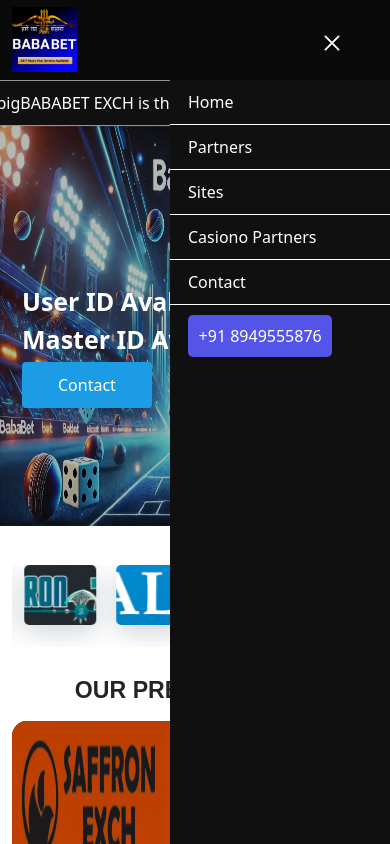
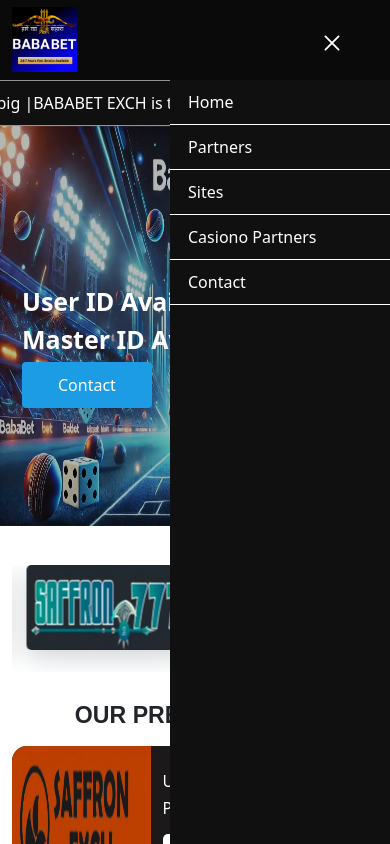
Before and after one commit to abdhakeemabd/bababet, a React (Vite) app: page / in a window 390 px wide. Both pictures are taken after a click on the button "Menu". Shown: the top 844 px of the page. Built offline with nearby package versions, Linux system fonts and the light colour scheme.

Commit message:
content changes

```diff
--- a/src/assets/style/css/footer.css
+++ b/src/assets/style/css/footer.css
@@ -46,7 +46,7 @@
     position: fixed;
     bottom: 20px;
     right: 15px;
-    background-color: #95ff00;
+    background-color: #49E670;
     color: #fff !important;
     font-size: 30px;
     width: 60px;;
@@ -56,5 +56,6 @@
     justify-content: center;
     border-radius: 50%;
 }
-.footer-sec .whatsapp{
+.footer-sec .menu a{
+    color: red !important;
 }
--- a/src/assets/style/css/partners.css
+++ b/src/assets/style/css/partners.css
@@ -15,9 +15,8 @@
 }
 .team-sec .team-card .team-img{
     width: 100%;
-    height: 60px;
+    height: 85px;
     border-radius: 5px;
-    object-fit: cover;
 }
 .team-sec .team-card .cont{
     padding: 10px 20px;
--- a/src/component/about.jsx
+++ b/src/component/about.jsx
@@ -13,7 +13,7 @@
         <div className="row">
           <div className="col-md-6"  data-aos="fade-up" data-aos-offset="10">
             <h3>About Us</h3>
-            <p>We are the leading Gaming user ID Master ID provider, transforming the gaming experience with innovation and user-focused solutions. Trusted by gamers worldwide, we offer seamless and secure access to elevate your gameplay. Join us and take your gaming to the next level!</p>
+            <p>We are the leading Gaming User ID Master ID provider, transforming the gaming experience with innovation and user-focused solutions. Trusted by gamers worldwide, we offer seamless and secure access to elevate your gameplay. Join us and take your gaming to the next level!</p>
             <div className="row">
               <div className="col-6 mb-2" data-aos="fade-up" data-aos-offset="10">
                 <div className="d-flex align-items-center gap-3">
@@ -40,7 +40,7 @@
                </div>
               </div>
               <div className="col-md-6 my-3">
-              <a className='btn' href="wa.me:8003509193">Get Started</a>
+              <a className='btn' href="https://wa.link/66a9vn">Get Started</a>
               </div>
             </div>
           </div>
--- a/src/component/faq.jsx
+++ b/src/component/faq.jsx
@@ -18,10 +18,10 @@
               aria-controls="panel1-content"
               id="panel1-header"
             >
-             What is UserID
+             What is User ID
             </AccordionSummary>
             <AccordionDetails>
-              User id provide platform with accessing world all top popular make preditction and winble deal
+              User ID provide platform with accessing world all top popular make preditction and winble deal
             </AccordionDetails>
           </Accordion>
           <Accordion slotProps={{ heading: { component: 'h4' } }}>
--- a/src/component/footer.jsx
+++ b/src/component/footer.jsx
@@ -11,7 +11,7 @@
   return (
     <footer className='footer-sec'>
       <div className="container">
-      <a href='wa.me:+91 8003509193' className='whatsapp'>
+      <a href='https://wa.link/66a9vn' className='whatsapp'>
         <FaWhatsapp/>
       </a>
         <div className="row">
@@ -22,7 +22,7 @@
               <a target='_blank' href="https://www.instagram.com/invites/contact/?igsh=n7sawc458s95&utm_content=q4c8igg"><FaInstagram /></a>
               <a target='_blank' href="https://www.facebook.com/share/1A5vc9Fbcm/"><FaFacebookF /></a>
               <a target='_blank' href="https://t.me/bababetexch"><FaTelegramPlane /></a>
-              <a target='_blank' href="wa.me:8003509193"><FaWhatsapp /></a>
+              <a target='_blank' href="https://wa.link/66a9vn"><FaWhatsapp /></a>
               <a target='_blank' href=""> <FaXTwitter /></a>
             </div>
           </div>
--- a/src/component/header.jsx
+++ b/src/component/header.jsx
@@ -32,7 +32,7 @@
                   <li><a href="#sites">Sites</a></li>
                   <li><a href='#casiono'>Casiono Partners</a></li>
                   <li><a href='#contact'>Contact</a></li>
-                  <li><a className='btn' href='wa.me:8949555876'>+91 8949555876</a></li>
+                  <li className='d-none d-lg-flex'><a className='btn' href='wa.me:8949555876'>+91 8949555876</a></li>
                 </ul>
               </nav>
             </div>
--- a/src/component/home-banner.jsx
+++ b/src/component/home-banner.jsx
@@ -24,7 +24,7 @@
            <div className="container">
             <h1>Get Your user ID  </h1>
             <h1>Master Panel Now</h1>
-            <a className='btn' href="wa.me:8003509193">Contact</a>
+            <a className="btn" href="https://wa.link/66a9vn">Contact</a>
            </div>
           </div>
         </div>
@@ -32,9 +32,9 @@
           <img className='banner-img' src={Home2} alt="Banner 2" />
           <div className="caption b">
            <div className="container">
-            <h1>User ID Avaliable </h1>
-            <h1>Master ID Avaliable</h1>
-            <a className='btn' href="wa.me:8003509193">Contact</a>
+            <h1>User ID Available </h1>
+            <h1>Master ID Available</h1>
+            <a className="btn" href="https://wa.link/66a9vn">Contact</a>
            </div>
           </div>
         </div>
@@ -43,8 +43,8 @@
           <div className="caption c">
            <div className="container">
             <h1>Start With BABABET EXCH </h1>
-            <h1> Earn big profit endless profit</h1>
-            <a className='btn' href="wa.me:8003509193">Contact</a>
+            <h1> Earn big profit Endless profit</h1>
+            <a className="btn" href="https://wa.link/66a9vn">Contact</a>
            </div>
           </div>
         </div>
--- a/src/component/marquee.jsx
+++ b/src/component/marquee.jsx
@@ -5,7 +5,7 @@
   return (
     <div>
       <Marquee>
-        BABABET EXCH is the genuine platform  | make prefiction | win big
+        BABABET EXCH is the genuine platform  | make prefiction | win big |
     </Marquee>
     </div>
   )
--- a/src/component/partners.jsx
+++ b/src/component/partners.jsx
@@ -36,18 +36,18 @@
       url: 'https://www.world777.now', username: 'bababetexch', password: 'Bababet2' },
   { id: 4, image: Team6,
      image1: Img4, image2: Img44,
-      url: 'https://www.saffron777.com', username: 'bababetexch1', password: 'Bababet1' },
+      url: 'https://www.saffron777.com', username: 'bababetexch1', password: 'Bababet2' },
   { id: 5, image: Team5,
      image1: Img5, image2: Img55,
       url: 'https://allpanelexch.com', username: 'bababetexch', password: 'Bababet1' },
   { id: 6, image: Team4,
-     image1: Img6, image2: Img66,
+     image1: Img6, image2: Img44,
       url: 'https://allpanel777.com', username: 'bababetexch', password: 'Bababet2' },
   { id: 7, image: Team7,
     image1: Img6, image2: Img66,
      url: 'https://allpanel777.com', username: 'bababetexch3', password: 'Bababet3' },
   { id: 8, image: Team8,
-   image1: Img6, image2: Img66,
+   image1: Img2, image2: Img22,
     url: 'https://allpanel777.com', username: 'Bababetexch4', password: 'Bababet4' },
 ];
 
@@ -62,7 +62,7 @@
   responsive: [
     { breakpoint: 1024, settings: { slidesToShow: 4 } },
     { breakpoint: 767, settings: { slidesToShow: 3 } },
-    { breakpoint: 567, settings: { slidesToShow: 4 } },
+    { breakpoint: 567, settings: { slidesToShow: 2 } },
   ],
 };
 const casinoSettingLTR = {
@@ -119,10 +119,10 @@
               <div className="col-md-6 mb-3" data-aos="fade-up" data-aos-offset="10" key={member.id}>
                 <div className="sm-card">
                   <div className="row">
-                    <div className="col-6">
+                    <div className="col-5 col-md-6">
                       <img className="logo-img" src={member.image} alt="Logo" loading="lazy" />
                     </div>
-                    <div className="col-6 align-content-center ps-0 ps-sm-auto">
+                    <div className="col-7 col-md-6 align-content-center ps-0 ps-sm-auto">
                       <div className="px-md-3">
                         <h6>User Name: {member.username}</h6>
                         <h6>Password: {member.password}</h6>
@@ -133,7 +133,7 @@
                 </div>
               </div>
             ))}
-            <div className="col-md-6 mb-3" data-aos="fade-up" data-aos-offset="10">
+            {/* <div className="col-md-6 mb-3" data-aos="fade-up" data-aos-offset="10">
               <div className="sm-card">
                <div className="row">
                 <div className="col-6">
@@ -164,7 +164,7 @@
                 </div>
                </div>
               </div>
-            </div>
+            </div> */}
           </div>
         </div>
       </section>
```
